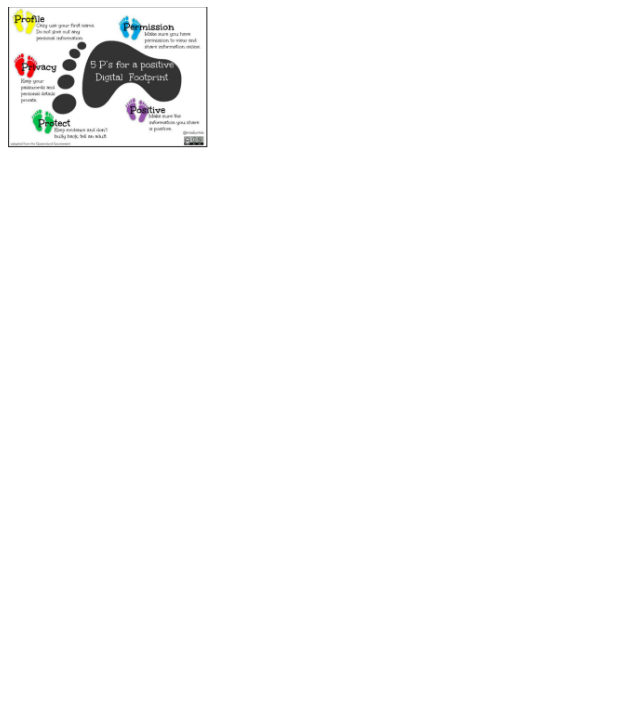
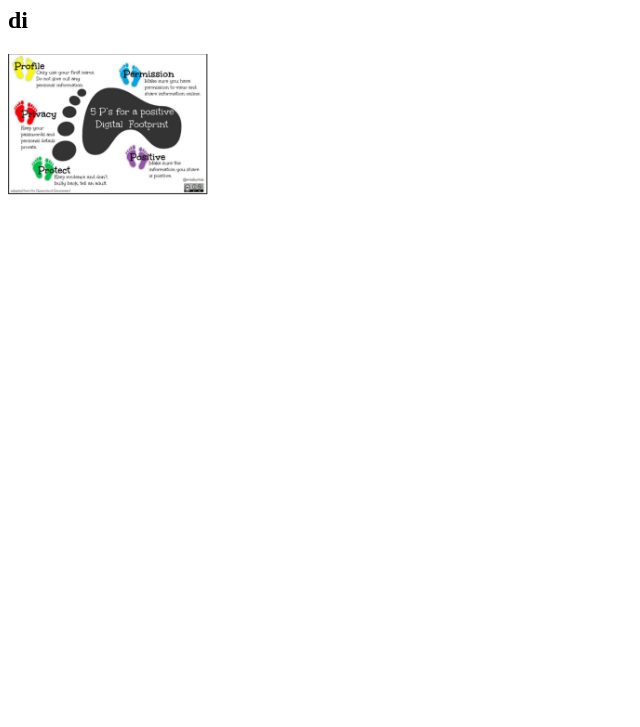
Before and after one commit to Anniefran/website-dev, a plain HTML site: page index.html in a window 1280 px wide. Shown: the part 73-800 px from the top of the page, without its empty margins (0-640 px from the left). Drawn offline with Linux system fonts and the light colour scheme.

Commit message:
di commit

```diff
--- a/index.html
+++ b/index.html
@@ -7,6 +7,8 @@
 </head>
 <body>
     <h1>Footprint</h1>
+    <h2>di</h2>
+
     <img src="ee.png" width="200px">
 </body>
 </html>
```
